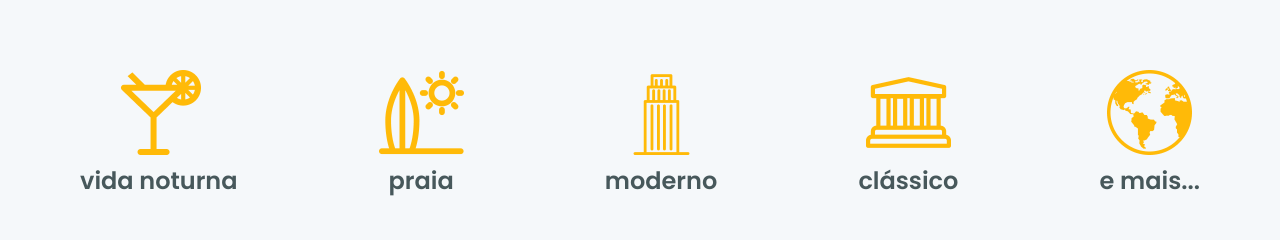
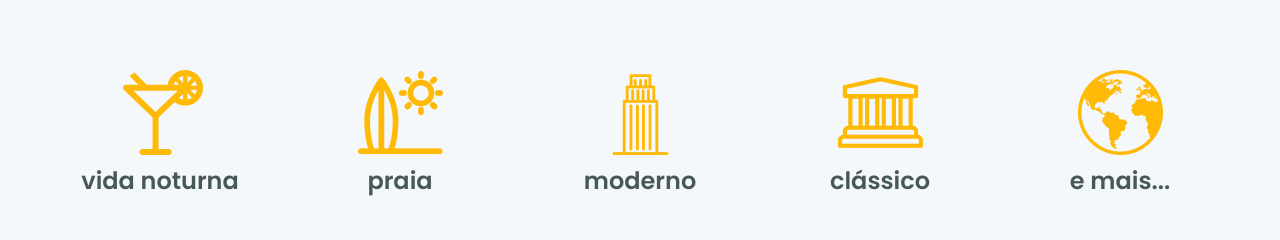
Before and after one commit to ViniOliver01/World-Trip, a Next.js app: page / in a window 1280 px wide. Shown: the part 485-725 px from the top of the page. Built offline with nearby package versions, Linux system fonts and the light colour scheme; no server answers.

Commit message:
Updated travelTypes

```diff
--- a/src/components/TravelTypes.tsx
+++ b/src/components/TravelTypes.tsx
@@ -34,7 +34,8 @@ export default function TravelTypes() {
    return (
       <Flex
          marginTop={[9, 120]}
-         paddingInline={["10", "20"]}
+         paddingInline={["5", "20"]}
+         justify="center"
       >
          <Flex
             flex="1"
@@ -42,11 +43,11 @@ export default function TravelTypes() {
             maxWidth={1440}
             flexWrap={["wrap", "nowrap"]}
             width="100%"
-            height={"120px"}
+            height={120}
          >
             {travelTypesData.map(type => {
                return (
-                  <VStack key={type.title} maxWidth={160}>
+                  <VStack key={type.title} width={160}>
                      {isWideVersion && <Image src={type.iconSrc} alt={""} width={85} height={85} />}
                      <Flex
                         flex="1"
```
